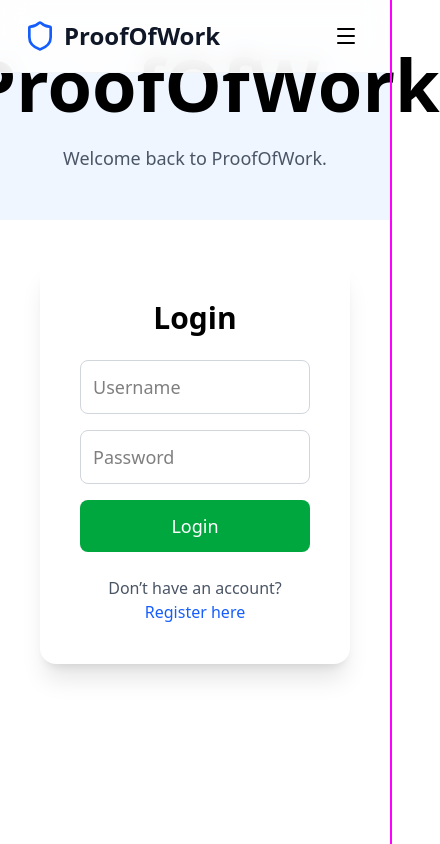
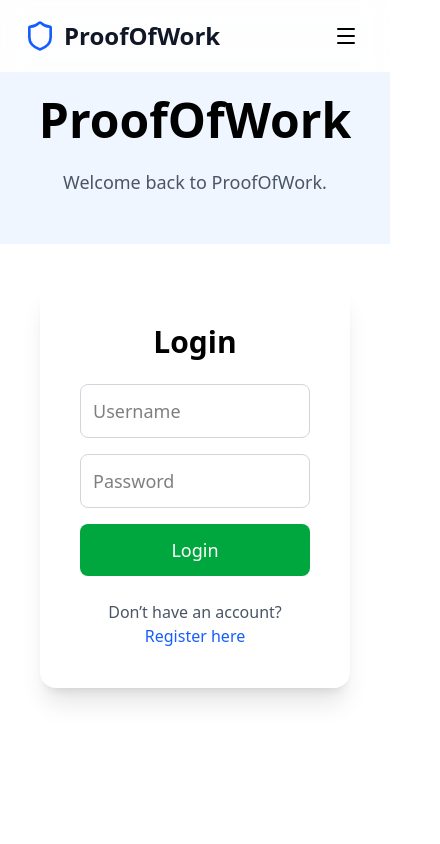
Before and after one commit to tu5h/ProofOfWork, a Next.js app in the folder frontend/: page /login in a window 390 px wide. Shown: the top 844 px of the page, 440 px wide, since content can reach past the window. Built offline with nearby package versions, Linux system fonts and the light colour scheme.

Commit message:
Fixed mobile formatting

```diff
--- a/frontend/src/app/login/page.tsx
+++ b/frontend/src/app/login/page.tsx
@@ -27,7 +27,9 @@
       {/* LEFT / misc - clipped on md+ */}
       <section className="w-full md:w-7/12 clip-diagonal bg-blue-50 flex items-center justify-center p-12 ">
         <div className="max-w-md text-center">
-          <h1 className="text-7xl font-bold mb-6">ProofOfWork</h1>
+          <br></br>
+          <br></br>
+          <h1 className="text-5xl font-bold mb-6">ProofOfWork</h1>
           <p className="text-lg text-gray-600">
             Welcome back to ProofOfWork.
           </p>
--- a/frontend/src/app/register/page.tsx
+++ b/frontend/src/app/register/page.tsx
@@ -36,7 +36,9 @@
       {/* LEFT / misc - clipped on md+ */}
       <section className="w-full md:w-7/12 clip-diagonal bg-blue-50 flex items-center justify-center p-12 ">
         <div className="max-w-md text-center">
-          <h1 className="text-7xl font-bold mb-6">ProofOfWork</h1>
+          <br></br>
+          <br></br>
+          <h1 className="text-5xl font-bold mb-6">ProofOfWork</h1>
           <p className="text-lg text-gray-600">
             Welcome to ProofOfWork.
           </p>
```
